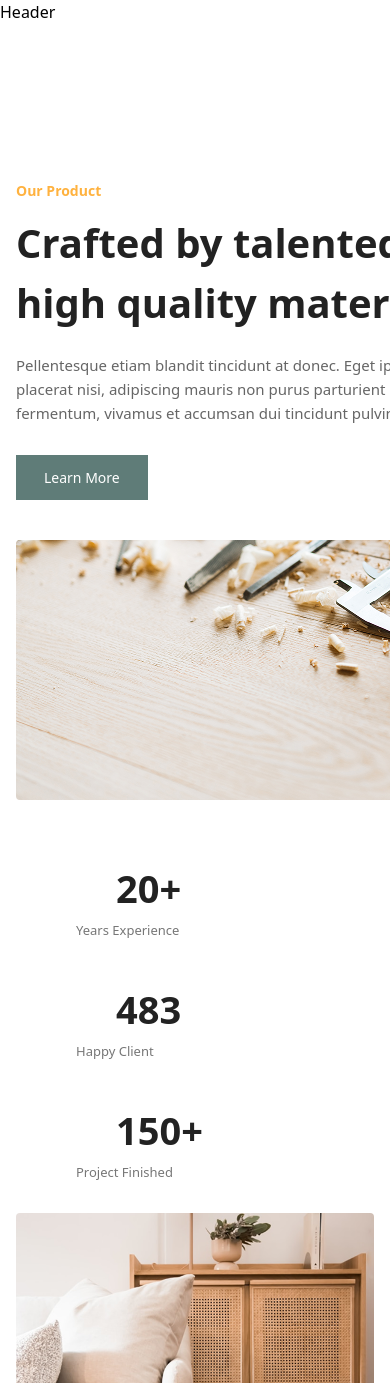
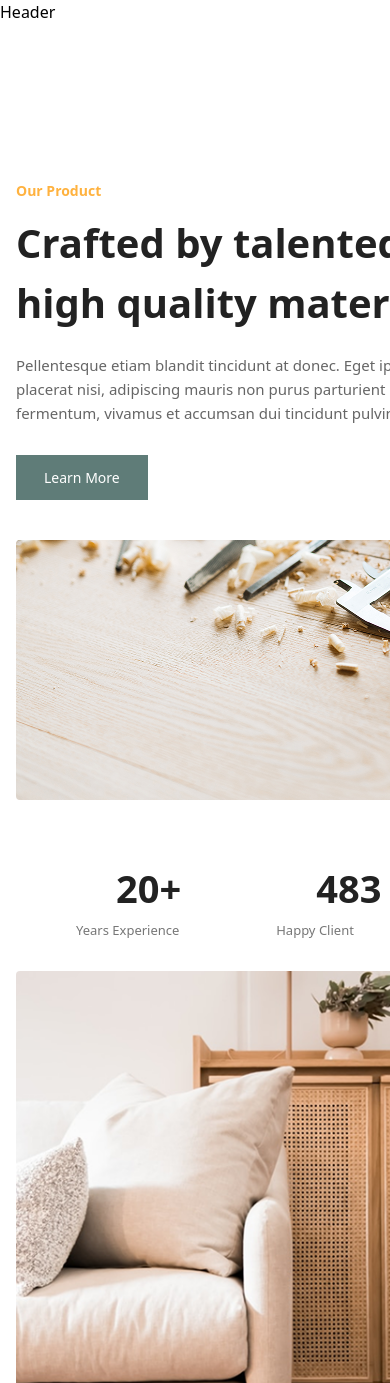
Before and after one commit to archis-academy/december-frontend-lalasia-2025, a React (Vite) app: page / in a window 390 px wide. Shown: the top 1383 px of the page. Built offline with nearby package versions, Linux system fonts and the light colour scheme; a web font is replaced by a local one.

Commit message:
[DE-14-15-hatalar düzelildi]

```diff
--- a/src/components/OurProduct/OurProduct.scss
+++ b/src/components/OurProduct/OurProduct.scss
@@ -1,5 +1,5 @@
 .our-product {
-  padding: 100px 0;
+  padding: 80px 0;
   background-color: #FFFFFF;
 
 
@@ -72,8 +72,9 @@
 
     .stats {
       display: flex;
-      gap: 40px;
+      gap: 35px;
       margin-bottom: 30px;
+
 
       .stat {
         h3 {
@@ -93,7 +94,7 @@
 
     .main-image {
       img {
-        width: 100%;
+        width: 95%;
         border-radius: 4px;
       }
     }
@@ -115,13 +116,14 @@
   @media (max-width: 518px) {
     padding: 60px 0;
 
+
     .left h2 {
       font-size: 40px;
     }
 
     .stats {
-      flex-direction: column;
-      gap: 20px;
+
+      gap: 15px;
     }
   }
 }
```
